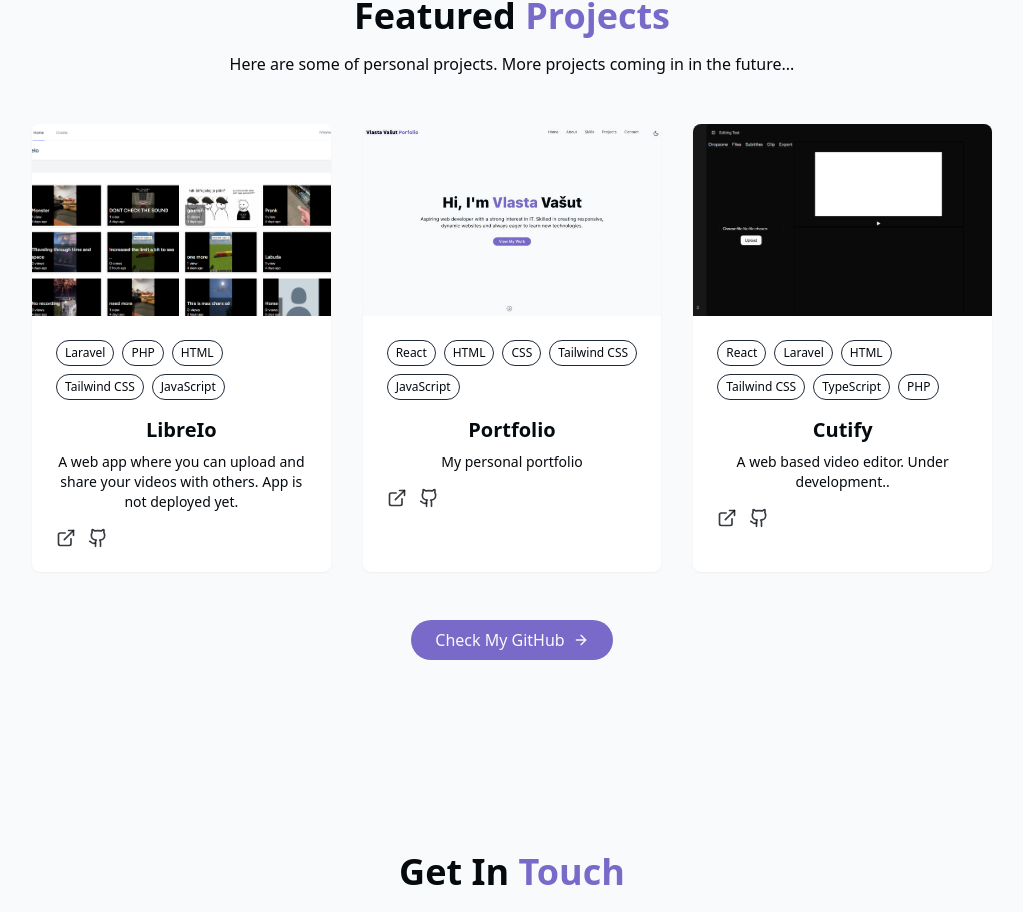
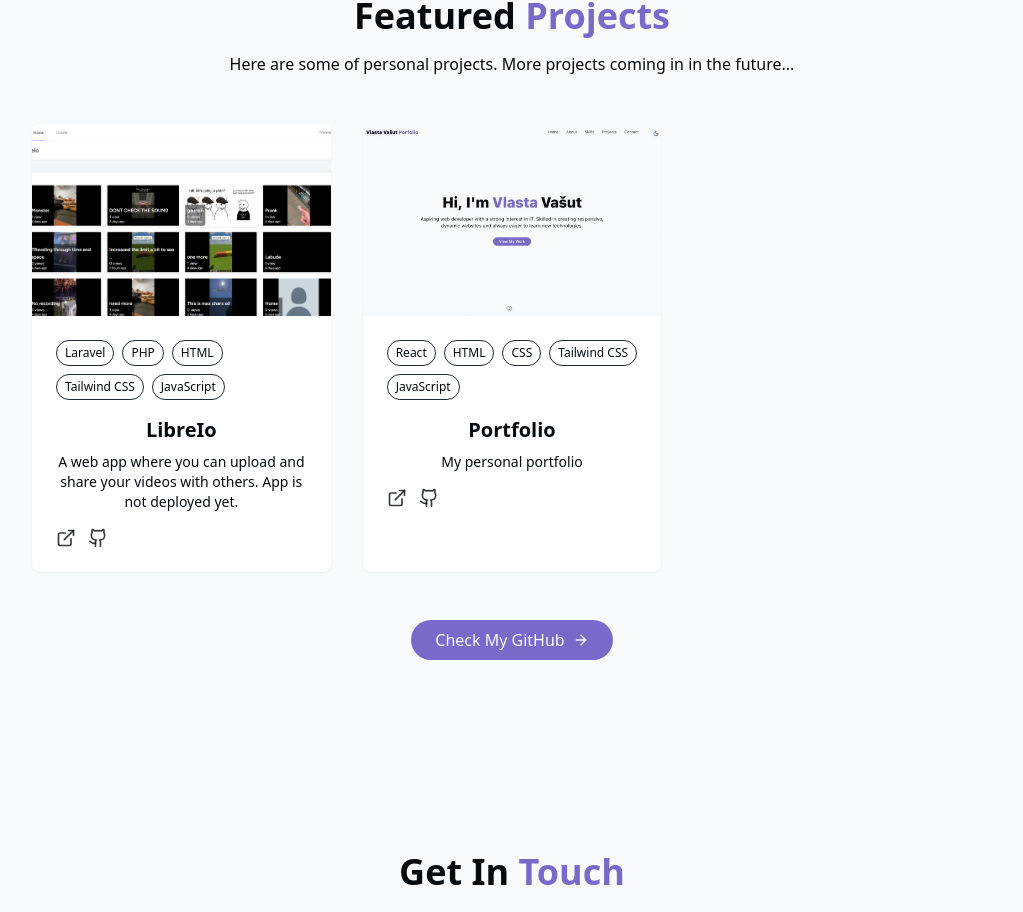
Before and after one commit to iVlastart/portfolio, a React (Vite) app: page / in a window 1280 px wide. Shown: the part 2136-3048 px from the top of the page, without its empty margins (128-1151 px from the left). Built offline with nearby package versions, Linux system fonts and the light colour scheme.

Commit message:
Update projects

```diff
--- a/src/Components/Sections/ProjectsSection.jsx
+++ b/src/Components/Sections/ProjectsSection.jsx
@@ -19,15 +19,6 @@ const projects = [
         tags: ['React', 'HTML', 'CSS', 'Tailwind CSS', 'JavaScript'],
         github: 'https://github.com/iVlastart/portfolio',
         demo: 'https://vlastavasutportfolio.vercel.app/'
-    },
-    {
-        id: 3,
-        title: 'Cutify',
-        description: 'A web based video editor. Under development..',
-        img: '/projects/Cutify.webp',
-        tags: ['React', 'Laravel', 'HTML', 'Tailwind CSS', 'TypeScript', 'PHP'],
-        github: 'https://github.com/iVlastart/Cutify',
-        demo: '#'
     },
 ];
 
```
